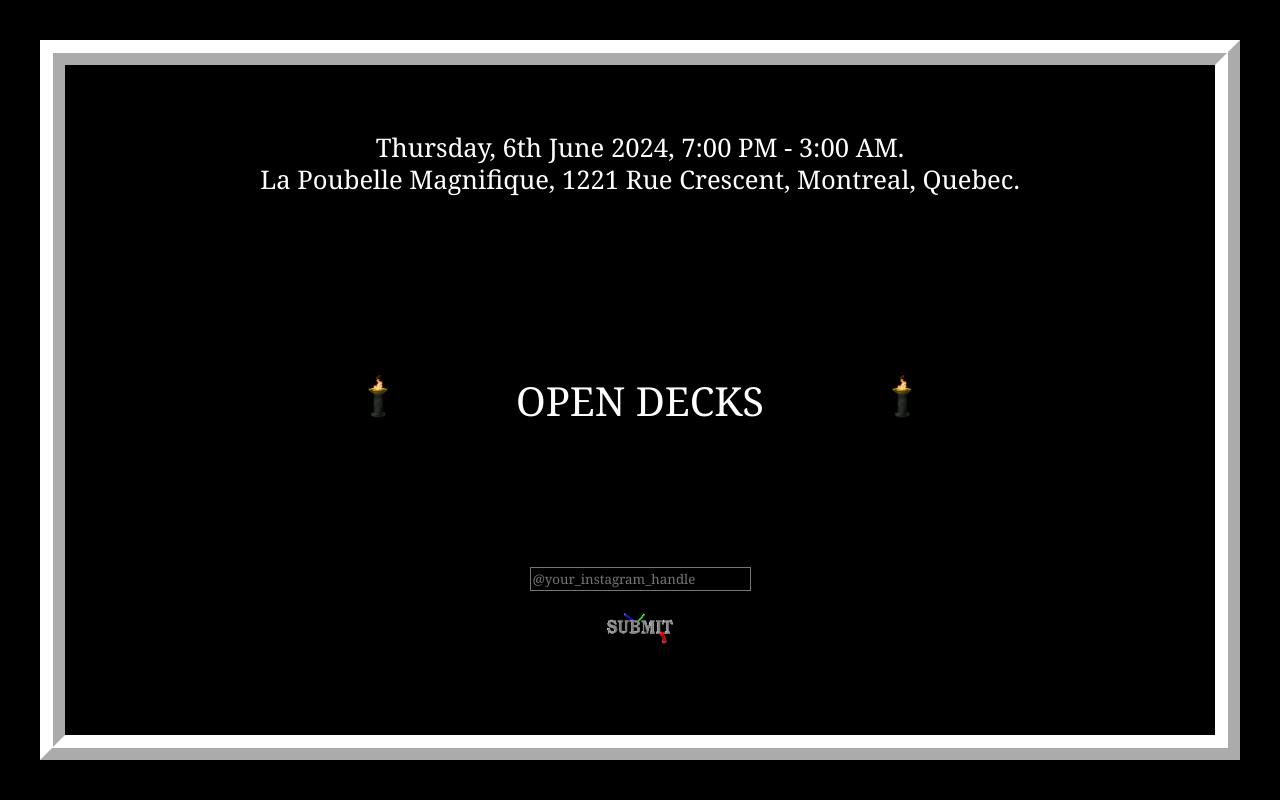
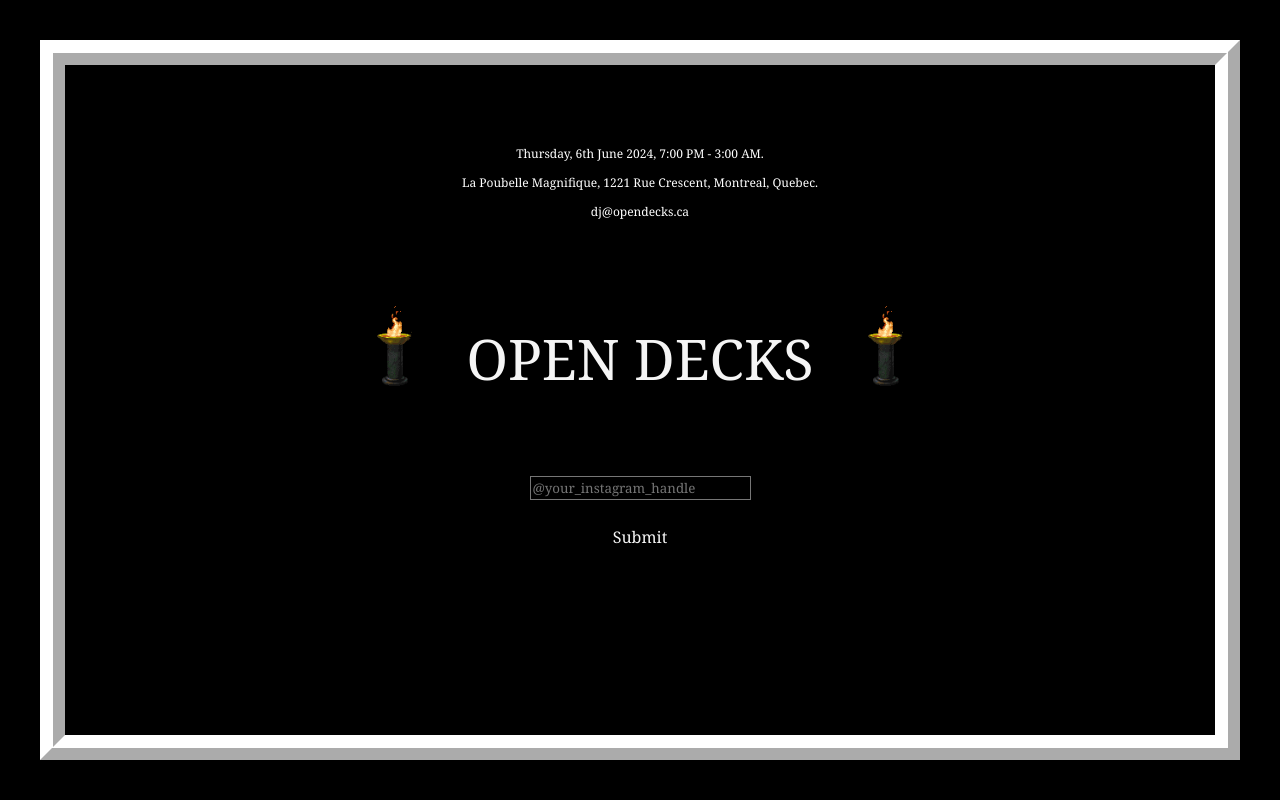
Before and after one commit to dj-antivaxx/opendecks.ca, a Flask app: page / in a window 1280 px wide. Run offline with Flask 3, Linux system fonts and the light colour scheme.

Commit message:
update main template

```diff
--- a/src/templates/index.html
+++ b/src/templates/index.html
@@ -1,33 +1,119 @@
-<!-- templates/base.html -->
-
 <!DOCTYPE html>
-
-<html>
+<html lang="en">
 
 <head>
+    <meta charset="UTF-8">
     <meta name="viewport" content="width=device-width, user-scalable=no, initial-scale=1.0, maximum-scale=1.0">
+    <title>Open Decks!</title>
+    <style>
+        html,
+        body {
+            margin: 5vh;
+            background-color: black;
+            overflow: hidden;
+            font-family: Cambria, Cochin, Georgia, Times, 'Times New Roman', serif;
+            color: white;
+        }
+
+        body {
+            position: absolute;
+            top: 0;
+            bottom: 0;
+            left: 0;
+            right: 0;
+            box-sizing: border-box;
+            border: ridge white 2vw;
+        }
+
+        .top-text,
+        .middle-text,
+        .bottom-text {
+            text-align: center;
+        }
+
+        .top-text {
+            font-size: 1.5vh;
+            margin-top: 10vh;
+        }
+
+        .bottom-text {
+            font-size: 2vh;
+            margin: 5vh 0;
+            margin-top: 10vh;
+        }
+
+        .center {
+            display: flex;
+            justify-content: center;
+            align-items: center;
+            flex-grow: 1;
+            gap: 5vh;
+            margin-top: 10vh;
+        }
+
+        .form-test {
+            margin: 2vh 0;
+        }
+
+        .signups-list {
+            list-style: none;
+            padding: 0;
+            margin-top: 2vh;
+            word-wrap: break-word;
+            max-width: 50vw;
+            text-align: center;
+            display: inline-block;
+        }
+
+        .back-button {
+            color: whitesmoke;
+            text-decoration: none;
+            margin-top: 20px;
+            display: inline-block;
+        }
+
+        .left-torch img,
+        .right-torch img {
+            width: 5vw;
+            height: 10vh;
+            object-fit: contain;
+        }
+
+        .open-decks {
+            display: flex;
+            align-items: center;
+            font-size: 7vh;
+        }
+    </style>
 </head>
 
 <body>
     <div class="top-text">
-        Thursday, 6th June 2024, 7:00 PM - 3:00 AM. <p>
-        La Poubelle Magnifique, 1221 Rue Crescent, Montreal, Quebec.
+        Thursday, 6th June 2024, 7:00 PM - 3:00 AM.
+        <p>La Poubelle Magnifique, 1221 Rue Crescent, Montreal, Quebec.</p>
+        <p>dj@opendecks.ca</p>
     </div>
 
     <div class="center">
         <div class="left-torch">
-            <img src="static/torch.gif" width="20vh" height="auto">
+            <img src="static/torch.gif" alt="Left Torch">
         </div>
-        <div class="middle-text">
-            OPEN DECKS
+        <div class="open-decks">
+            <center>
+            {% if not show_signups %}
+            <a href="/signups" class="back-button">OPEN DECKS</a>
+            {% else %}
+            <a href="/" class="back-button">Back to Main Page</a>
+            {% endif %}
+            </center>
         </div>
         <div class="right-torch">
-            <img src="static/torch.gif" width="20vh" height="auto">
+            <img src="static/torch.gif" alt="Right Torch">
         </div>
     </div>
 
+    {% if not show_signups %}
     <div class="bottom-text">
-        <div>
         <form method="post" enctype="multipart/form-data" novalidate>
             <div class="form-test">
                 {{ form.email(size=20) }}
@@ -35,72 +121,24 @@
                 {% for error in form.email.errors %}
                 <span style="color: red;">{{ error }}</span>
                 {% endfor %}
-            </div>
-            <div class="submit-button">
-                <button type="submit" style="border: 0 none; background: none;" name="isubmit" value="x"><img src="static/submit.gif" width="70vw" height="auto">
-                    <!-- {{ form.submit() }} -->
+
+                <button type="submit"
+                    style="border: 0 none; background: none; font-family: Cambria, Cochin, Georgia, Times, 'Times New Roman', serif; font-size: 2vh;">
+                    <a class="back-button">Submit</a>
                 </button>
             </div>
         </form>
     </div>
+
+    {% else %}
+    <center>
+        <div class="signups-list">
+            {% for signup in signups %}
+            {{ signup['email'] }}
+            {% endfor %}
         </div>
-
+    </center>
+    {% endif %}
 </body>
 
-<style>
-    html, body {
-        margin: 5vh;
-        background-color: black;
-	    overflow: hidden;
-        font-family:Cambria, Cochin, Georgia, Times, 'Times New Roman', serif;
-    }
-    body {
-        position: absolute;
-        top:0;
-        bottom: 0;
-        left: 0;
-        right: 0;
-        box-sizing: border-box;
-        border: ridge white 2vw;
-    }
-
-    .top-text {
-	    display: block;
-        color: white;
-        font-size: 2vw;
-	    margin-top: 10vh;
-	    line-height: 0.5vw;
-        text-align: center;
-    }
-
-    .middle-text {
-        white-space: nowrap;
-        color: white;
-        font-size: 5vh;
-    }
-
-
-    .form-test {
-        padding-top: 1vh;
-        padding-bottom: 1vh;
-    }
-
- .bottom-text {
-        text-align: center;
-        vertical-align: middle;
-	margin-top: 47vh;
-        color: white;
-    }
-    .center {
-        display: flex;
-        margin: 0;
-        gap: 10vw;
-        position: absolute;
-        top: 50%;
-        left: 50%;
-        -ms-transform: translate(-50%, -50%);
-        transform: translate(-50%, -50%);
-    }
-</style>
-
 </html>
```
Lines whose indentation alone changed are shown as unchanged.
